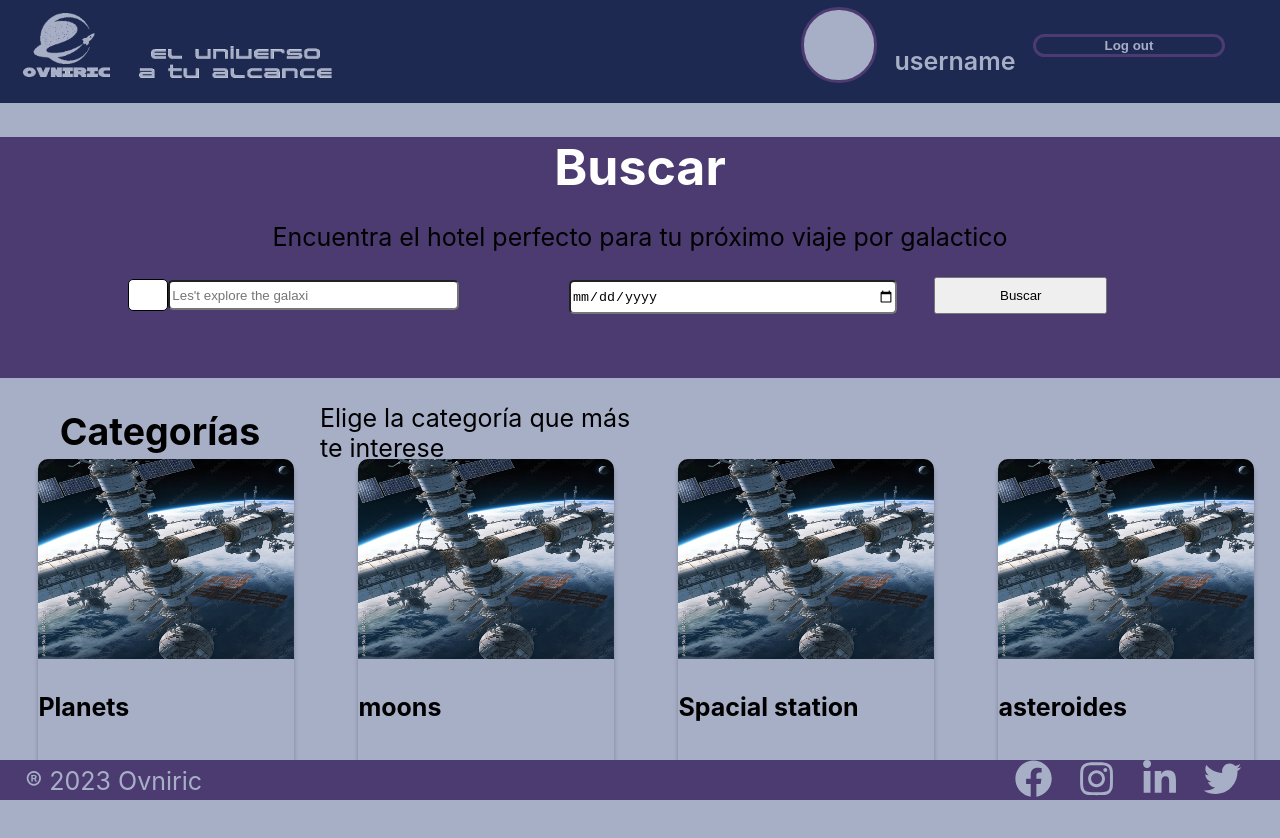
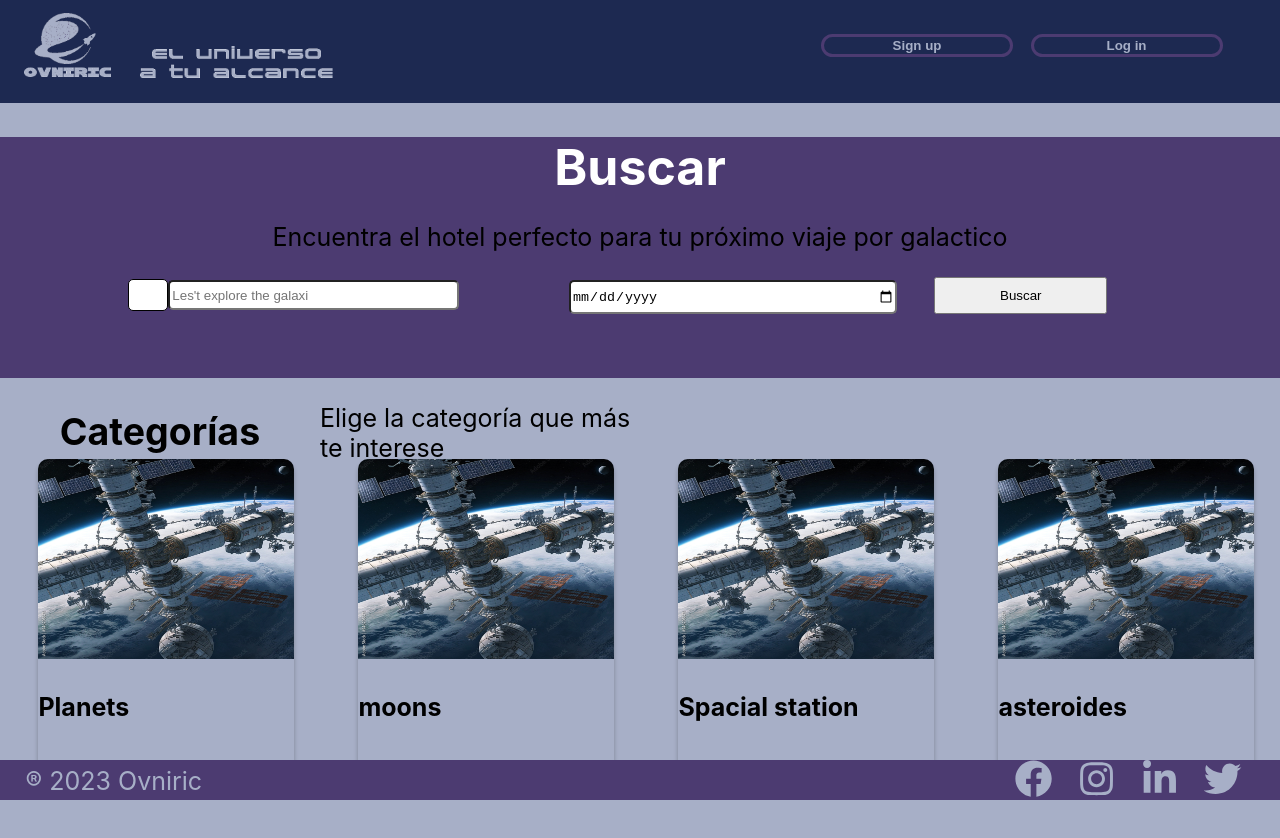
Before and after one commit to cserna98/booking_Integrador_DH, a React (Create React App) app in the folder spacialbookingfront/: page /signup in a window 1280 px wide. Both pictures are taken after a click on the button "Log out". Shown: the top 838 px of the page. Built offline with nearby package versions, Linux system fonts and the light colour scheme.

Commit message:
evento header lsito, solo falta integrar componente logIn y SignIn

```diff
--- a/spacialbookingfront/src/App.js
+++ b/spacialbookingfront/src/App.js
@@ -2,17 +2,16 @@ import React from 'react';
 import './App.css';
 import Header from './Components/Header/Header';
 import Footer from './Components/Footer/Footer';
-import SearchBlock from "./Components/SearchBlock/SearchBlock";
-import BlockCategories from "./Components/BlockCategories/BolckCategories";
+import Main from './Components/Main/Main'
 
 function App() {
-  return <>
-  <Header />
-    <SearchBlock/>
-    <BlockCategories/>
-    <main className="body"></main>
-  <Footer/>
-  </>;
+  return(
+  <>
+      <Header />
+      <Main></Main>
+      <Footer/>
+        </>
+  ) ;
 
 }
 
--- a/spacialbookingfront/src/Components/Header/Header.jsx
+++ b/spacialbookingfront/src/Components/Header/Header.jsx
@@ -3,31 +3,72 @@ import styles from "./Header.module.css"
 import logo from "../../assets/img/ovniriclogoPurple.png";
 import lema from "../../assets/img/ovniriclemaPurple.png"
 import {FaBars,FaTimes} from "react-icons/fa"
+import { GlobalContext } from "../globalState/GlobalState";
 
 const Header = () => {
+
+  const {renderForm,setRenderForm}= GlobalContext()
+
+
+
   const [isOpen,setOpen] = useState(false);
   const [isLoged,setLogin] = useState(true);
+
+
   const handleMenu = () => {
   setOpen(!isOpen);
   };
-  const handleLogin = () =>{
+
+  const handleSingUp = () =>{
+    setRenderForm(()=>"SignUp")
+    console.log(renderForm)
+}
+
+const handleSingIn = () =>{
+  setRenderForm(()=>"SignIn")
+}
+
+  const handleLoged = () =>{
     setLogin(!isLoged);
+    console.log(isLoged)
   }
+
+
+
+
 
     return <>
     <header className={styles.header}>
       <a href="#" className={styles.logo}><img  className={styles.logo} src={logo} alt="Logo Ovniric" /></a>
       <a href="#" className={styles.lema}><img  className={styles.lema} src={lema} alt="Lema Ovniric" /></a>
-      {isLoged ? <> <div className={styles.avatar}></div>
-      <a href="#" className={styles.username}>username</a>
-       <button className={`${styles.btn} ${styles.logout}` }>Log out</button> </>:
-       <><button className={`${styles.signupbtn} ${styles.btn}`}>Sign up </button>
-      <button className={`${styles.loginbtn} ${styles.btn}`}>Log in</button></> }
-      <span  className={styles.menu} onClick={handleMenu}>{isOpen ? <FaTimes/> : <FaBars/>}</span>
-      {isOpen ? <div className={styles.menuarea}> {isLoged ? <><div className={` ${styles.hamburgueravatar}`}></div>
-      <a href="#" className={` ${styles.hamburguerusername}`}>username</a>
-       <a href="#" className={styles.hamburguerlogout}>Log out</a></> : <><a href="#" className={styles.hamburguerlogin}> Log in</a>
-       <a href="#" className={styles.hamburguersignup}>Sign up</a></>  }</div> : <></>}
+      {isLoged ?
+      <>
+         <div className={styles.avatar}></div>
+          <a href="#" className={styles.username}>username</a>
+          <button className={`${styles.btn} ${styles.logout}` } onClick={handleLoged} >Log out</button>
+        </> :
+        <>
+          <button className={`${styles.signupbtn} ${styles.btn} ${renderForm == "SignUp" ? styles.Disp_none : ""}`} onClick={handleSingUp}>Sign up </button>
+          <button className={`${styles.loginbtn} ${styles.btn} ${renderForm == "SignIn" ? styles.Disp_none : ""}`}  onClick={handleSingIn}>Log in</button>
+        </>
+     }
+        <span  className={styles.menu} onClick={handleMenu}>{isOpen ? <FaTimes/> : <FaBars/>}</span>
+      {isOpen ? <div className={styles.menuarea}>
+         {isLoged ?
+        <>
+          <div className={` ${styles.hamburgueravatar}`}></div>
+          <a href="#" className={` ${styles.hamburguerusername}`}>username</a>
+          <a href="#" className={styles.hamburguerlogout}>Log out</a>
+        </> :
+        <>
+          <a href="#" className={styles.hamburguerlogin}> Log in</a>
+          <a href="#" className={styles.hamburguersignup}>Sign up</a>
+        </>
+        }
+        </div> :
+        <>
+        </>
+        }
 
        </header>
     </>
--- a/spacialbookingfront/src/Components/Header/Header.module.css
+++ b/spacialbookingfront/src/Components/Header/Header.module.css
@@ -206,3 +206,8 @@
   grid-column: 2/4;
   grid-row: 4/5;
 }
+
+.Disp_none{
+  display: none;
+  background-color: green;
+}
--- /dev/null
+++ b/spacialbookingfront/src/Components/Main/Main.jsx
@@ -0,0 +1,29 @@
+import React from 'react';
+import { GlobalContext } from "../globalState/GlobalState"
+import SearchBlock from "../SearchBlock/SearchBlock";
+import BlockCategories from "../BlockCategories/BolckCategories";
+
+const Main = () => {
+
+    const {renderForm} = GlobalContext()
+
+    console.log(renderForm)
+
+    return (
+    <div>
+        {
+            renderForm === "SignUp" ?
+            <div>soy el componente Sign up </div> :
+
+             renderForm === "SignIn" ?
+             <div>soy el componente Sign In </div>:
+            <>
+                <SearchBlock/>
+                <BlockCategories/>
+            </>
+            }
+    </div>
+    )
+  }
+
+  export default Main;
--- /dev/null
+++ b/spacialbookingfront/src/Components/globalState/GlobalState.jsx
@@ -0,0 +1,21 @@
+import React from 'react';
+import { useContext,useState,createContext} from "react";
+
+export const ContextGlobal = createContext();
+
+export const ContextProvider = ({children}) => {
+
+const [renderForm,setRenderForm] = useState("");
+
+
+
+
+    return (
+      <ContextGlobal.Provider value={{renderForm,setRenderForm}}>
+        {children}
+      </ContextGlobal.Provider>
+    );
+
+}
+
+export const GlobalContext= ()=> useContext(ContextGlobal)
--- a/spacialbookingfront/src/index.js
+++ b/spacialbookingfront/src/index.js
@@ -3,12 +3,18 @@ import ReactDOM from 'react-dom/client';
 import './index.css';
 import App from './App';
 import reportWebVitals from './reportWebVitals';
+import { ContextProvider } from './Components/globalState/GlobalState';
 
 const root = ReactDOM.createRoot(document.getElementById('root'));
 root.render(
-  <React.StrictMode>
-    <App />
-  </React.StrictMode>
+
+    <React.StrictMode>
+      <ContextProvider>
+        <App />
+      </ContextProvider>
+    </React.StrictMode>
+
+
 );
 
 // If you want to start measuring performance in your app, pass a function
```
Also changed, not shown: 1 other file (tests, documents, lock files or other folders).
